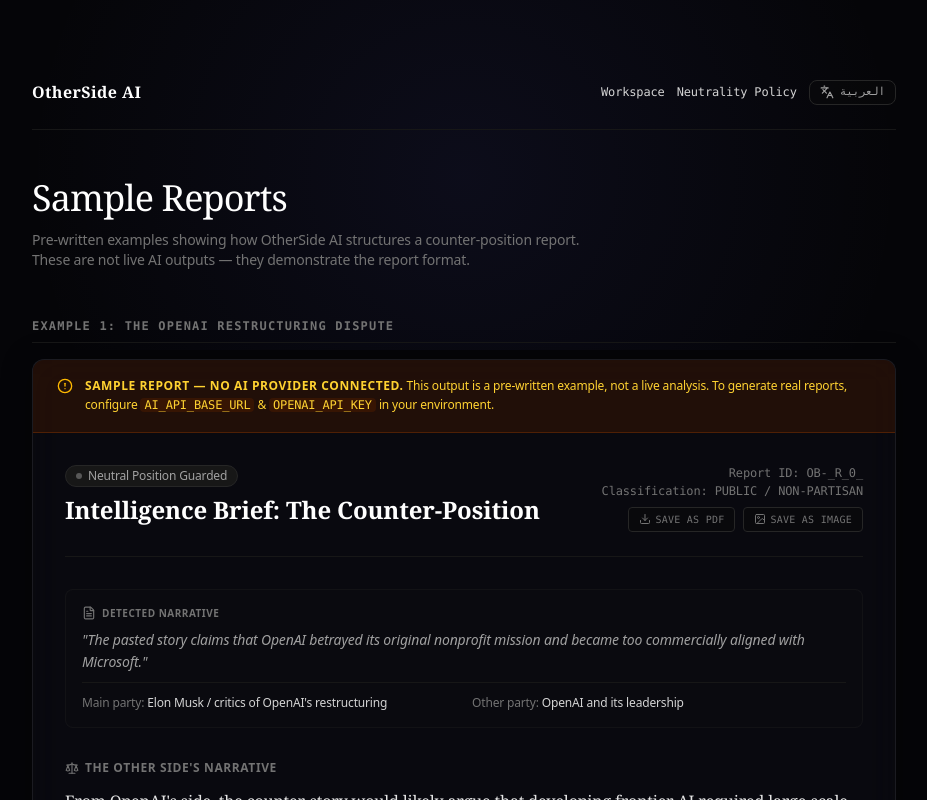
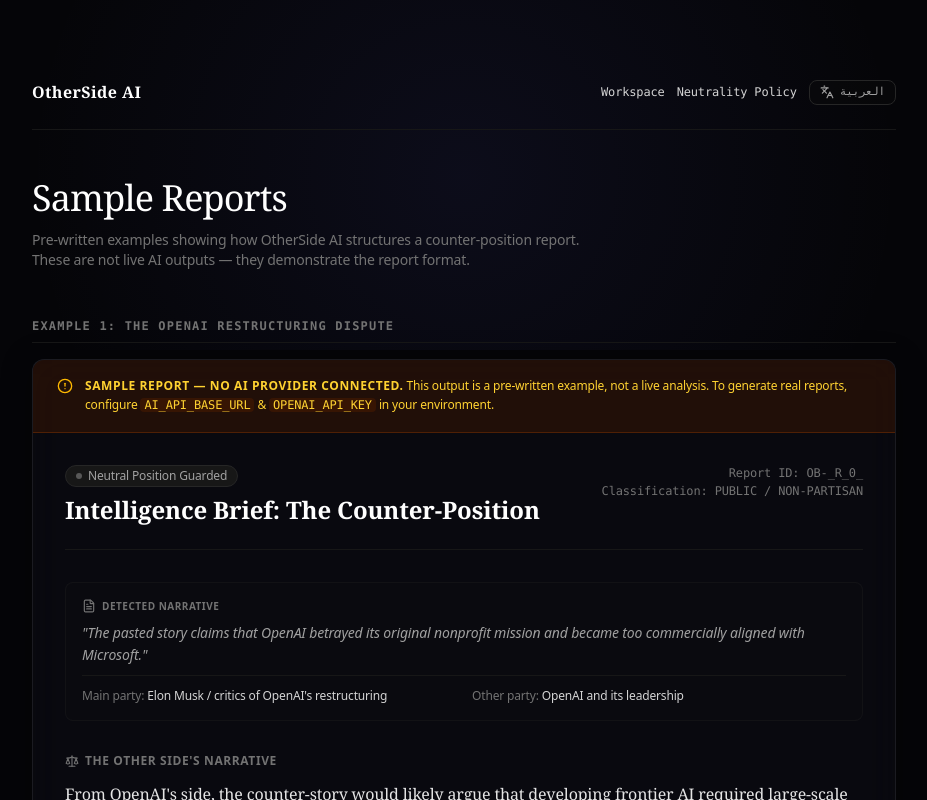
Before and after one commit to rabah2026/otherside-ai-mvp, a Next.js app: page /examples in a window 1280 px wide. Shown: the top 800 px of the page, without its empty margins (176-1103 px from the left). Built offline with nearby package versions, Linux system fonts and the light colour scheme.

Commit message:
Move PDF button next to Share, remove PNG screenshot UX
https://claude.ai/code/session_01Q42pLYyyQ6tPyEs6bH6wvi

```diff
--- a/src/app/app/page.tsx
+++ b/src/app/app/page.tsx
@@ -9,7 +9,7 @@ import ReportBrief from '@/components/ReportBrief';
 import DemoExamplePanel from '@/components/DemoExamplePanel';
 import LanguageToggle from '@/components/LanguageToggle';
 import { OtherSideMode, OtherSideReport, SourceStrictness } from '@/types';
-import { ShieldAlert, RefreshCw, Settings2, Share2, Check } from 'lucide-react';
+import { ShieldAlert, RefreshCw, Settings2, Share2, Check, Download } from 'lucide-react';
 import { useLang } from '@/context/LanguageContext';
 
 function AppWorkspace() {
@@ -198,6 +198,15 @@ function AppWorkspace() {
               <div className="text-xs font-mono uppercase tracking-widest text-neutral-500">
                 {t.workspace_report_label}
               </div>
+              <div className="flex items-center gap-2">
+                <button
+                  type="button"
+                  onClick={() => window.print()}
+                  className="flex items-center gap-1.5 px-3 py-1.5 rounded-lg border border-neutral-800 bg-neutral-950/40 text-xs text-neutral-400 hover:text-white hover:border-neutral-600 transition-all"
+                >
+                  <Download className="w-3.5 h-3.5" />
+                  {t.report_export_pdf}
+                </button>
                 <button
                   type="button"
                   onClick={handleShare}
@@ -215,6 +224,7 @@ function AppWorkspace() {
                     </>
                   )}
                 </button>
+              </div>
             </div>
             <ReportBrief report={report} demoMode={demoMode} />
           </div>
--- a/src/components/ReportBrief.tsx
+++ b/src/components/ReportBrief.tsx
@@ -1,11 +1,11 @@
 'use client';
 
-import React, { useId, useRef, useState } from 'react';
+import React, { useId } from 'react';
 import { OtherSideReport } from '@/types';
 import NeutralityBadge from './NeutralityBadge';
 import EvidenceStrip from './EvidenceStrip';
 import DisputedPoints from './DisputedPoints';
-import { ShieldCheck, Scale, AlertCircle, FileText, CheckCircle2, Brain, Search, Download, Image, Loader2 } from 'lucide-react';
+import { ShieldCheck, Scale, AlertCircle, FileText, CheckCircle2, Brain, Search } from 'lucide-react';
 import { useLang } from '@/context/LanguageContext';
 
 interface Props {
@@ -16,118 +16,9 @@ interface Props {
 export default function ReportBrief({ report, demoMode }: Props) {
   const { t } = useLang();
   const stableId = useId().replace(/:/g, '').substring(0, 5).toUpperCase();
-  const reportRef = useRef<HTMLDivElement>(null);
-  const [pngLoading, setPngLoading] = useState(false);
-
-  const handleSavePDF = () => {
-    window.print();
-  };
-
-  const openReportWindow = () => {
-    // Fallback: render the report in a clean standalone window so user can screenshot it
-    const el = reportRef.current;
-    if (!el) return;
-    const win = window.open('', '_blank');
-    if (!win) return;
-    const allStyles = Array.from(document.querySelectorAll('style'))
-      .map(s => s.outerHTML).join('\n');
-    const linkStyles = Array.from(document.querySelectorAll('link[rel="stylesheet"]'))
-      .map(l => l.outerHTML).join('\n');
-    win.document.write(`<!DOCTYPE html>
-<html lang="${document.documentElement.lang}" dir="${document.documentElement.dir}">
-<head>
-<meta charset="utf-8">
-<meta name="viewport" content="width=device-width,initial-scale=1">
-<title>${t.nav_brand}</title>
-${linkStyles}
-${allStyles}
-<style>
-  html,body{background:#050508;margin:0;padding:16px;}
-  .no-print{display:none!important;}
-  .report-card{max-width:100%!important;}
-  #screenshot-tip{font-size:11px;color:#6b7280;font-family:monospace;text-align:center;padding:8px;border-bottom:1px solid #262626;margin:-16px -16px 16px;}
-</style>
-</head>
-<body>
-<div id="screenshot-tip">📸 Take a screenshot to save this report</div>
-${el.outerHTML}
-</body>
-</html>`);
-    win.document.close();
-  };
-
-  const handleSavePNG = async () => {
-    if (!reportRef.current || pngLoading) return;
-    setPngLoading(true);
-
-    const el = reportRef.current;
-
-    // Patch: clone the element and strip backdrop-filter which crashes html2canvas
-    const clone = el.cloneNode(true) as HTMLElement;
-    clone.style.cssText += ';backdrop-filter:none;-webkit-backdrop-filter:none;background:#0d0d14;';
-    clone.querySelectorAll<HTMLElement>('*').forEach(child => {
-      const computed = getComputedStyle(child);
-      if (computed.backdropFilter !== 'none') {
-        child.style.backdropFilter = 'none';
-        (child.style as any).webkitBackdropFilter = 'none';
-      }
-    });
-    // Position off-screen, same width as original
-    clone.style.position = 'fixed';
-    clone.style.top = '-9999px';
-    clone.style.left = '0';
-    clone.style.width = el.offsetWidth + 'px';
-    clone.style.zIndex = '-1';
-    document.body.appendChild(clone);
-
-    try {
-      const html2canvas = (await import('html2canvas')).default;
-      const canvas = await html2canvas(clone, {
-        backgroundColor: '#050508',
-        scale: 1,
-        useCORS: true,
-        allowTaint: true,
-        foreignObjectRendering: false,
-        logging: false,
-      });
-      document.body.removeChild(clone);
-
-      const filename = `otherside-report-${stableId}.png`;
-      const blob = await new Promise<Blob | null>(res => canvas.toBlob(res, 'image/png'));
-      if (blob) {
-        const file = new File([blob], filename, { type: 'image/png' });
-        // iOS / modern Android: share the file
-        if (navigator.canShare?.({ files: [file] })) {
-          try {
-            await navigator.share({ files: [file], title: t.nav_brand });
-            return;
-          } catch (e: any) {
-            if (e.name === 'AbortError') return;
-          }
-        }
-        // Desktop: direct download
-        const url = URL.createObjectURL(blob);
-        const link = document.createElement('a');
-        link.download = filename;
-        link.href = url;
-        document.body.appendChild(link);
-        link.click();
-        document.body.removeChild(link);
-        setTimeout(() => URL.revokeObjectURL(url), 1000);
-      } else {
-        openReportWindow();
-      }
-    } catch {
-      if (document.body.contains(clone)) document.body.removeChild(clone);
-      // html2canvas failed — open a clean window the user can screenshot
-      openReportWindow();
-    } finally {
-      setPngLoading(false);
-    }
-  };
 
   return (
-    <div ref={reportRef} className="report-card glass-panel rounded-xl overflow-hidden border border-neutral-800/60 max-w-4xl mx-auto relative">
+    <div className="report-card glass-panel rounded-xl overflow-hidden border border-neutral-800/60 max-w-4xl mx-auto relative">
       {demoMode && (
         <div className="flex items-start gap-3 px-6 py-4 bg-amber-950/40 border-b border-amber-800/40 no-print">
           <AlertCircle className="w-4 h-4 text-amber-400 flex-shrink-0 mt-0.5" />
@@ -153,33 +44,9 @@ ${el.outerHTML}
               {t.report_title}
             </h2>
           </div>
-          <div className="flex flex-col gap-2 items-start sm:items-end">
-            <div className="text-xs text-neutral-500 font-mono space-y-0.5 text-start sm:text-end">
-              <div>{t.report_id_prefix} OB-{stableId}</div>
-              <div>{t.report_classification}</div>
-            </div>
-            {/* Export buttons */}
-            <div className="flex gap-2 no-print">
-              <button
-                type="button"
-                onClick={handleSavePDF}
-                className="flex items-center gap-1 px-2.5 py-1 rounded border border-neutral-800 bg-neutral-950/40 text-[10px] text-neutral-500 hover:text-white hover:border-neutral-600 transition-all font-mono uppercase tracking-wide"
-              >
-                <Download className="w-3 h-3" /> {t.report_export_pdf}
-              </button>
-              <button
-                type="button"
-                onClick={handleSavePNG}
-                disabled={pngLoading}
-                className="flex items-center gap-1 px-2.5 py-1 rounded border border-neutral-800 bg-neutral-950/40 text-[10px] text-neutral-500 hover:text-white hover:border-neutral-600 transition-all font-mono uppercase tracking-wide disabled:opacity-50"
-              >
-                {pngLoading
-                  ? <Loader2 className="w-3 h-3 animate-spin" />
-                  : <Image className="w-3 h-3" />
-                }
-                {t.report_export_png}
-              </button>
-            </div>
+          <div className="text-xs text-neutral-500 font-mono space-y-0.5 text-start sm:text-end">
+            <div>{t.report_id_prefix} OB-{stableId}</div>
+            <div>{t.report_classification}</div>
           </div>
         </div>
 
```
Lines whose indentation alone changed are shown as unchanged.
